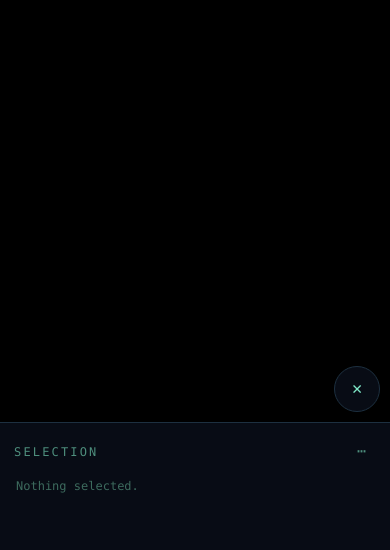
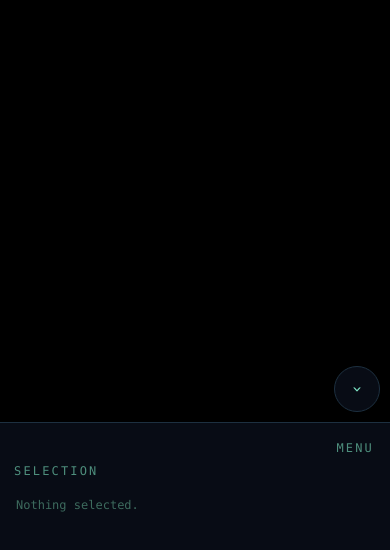
Before and after one commit to shieldsbetter/ragtag, a website: page public/index.html in a window 390 px wide. Both pictures are taken after a click on the button "Details". Drawn offline with Linux system fonts and the light colour scheme.

Commit message:
The menu opens above the selection, not inside it
The way in is a word rather than a glyph, on its own line at the top of the
panel: it is a property of the game, not of the selection, so it opens above
the selection under its own heading. Leaving the button in the SELECTION
header would have put it below the menu it opens.

The hide button is a chevron pointing the way the drawer goes -- down on a
phone held upright, right when the panel takes the side. The whole button
rotates rather than the glyph being swapped, so it stays one character and no
JS branch.

Co-Authored-By: Claude Opus 5 (1M context) <noreply@anthropic.com>
Claude-Session: https://claude.ai/code/session_01Cb2R5Rjmbaf9yxRbJZ3y9K

```diff
--- a/public/game.js
+++ b/public/game.js
@@ -1003,7 +1003,7 @@ function paintGuns(s) {
 
 function syncDetails() {
     document.body.classList.toggle('details-open', detailsOpen);
-    detailsToggle.textContent = detailsOpen ? '\u2715' : '\u2630';
+    detailsToggle.textContent = detailsOpen ? '\u203a' : '\u2630';
     if (!detailsOpen) return;
     // Nothing selected: say so, and drop whatever the last selection left behind rather
     // than leaving a stale fleet in a panel that no longer describes anything. Keyed like
--- a/public/index.html
+++ b/public/index.html
@@ -64,28 +64,29 @@
      furniture in the game with room for a menu, and a menu you have to select a ship to
      reach is a menu nobody finds. */
 
-    /* The heading and the way into the menu share a line: the menu is a property of the
-     game, not of the selection, so it sits above the list rather than in it. */
-    #details header {
+    /* The way into the menu sits above everything else, right-aligned on its own line: the
+     menu is a property of the game rather than of the selection, so it opens above the
+     selection instead of inside it. */
+    #details .bar {
         display: flex;
-        align-items: baseline;
-        justify-content: space-between;
-        gap: 8px;
+        justify-content: flex-end;
     }
-    #details header button {
+    #details .bar button {
         font: inherit;
-        font-size: 15px;
+        letter-spacing: 0.18em;
         color: #4e8f7d;
         background: none;
         border: 0;
-        padding: 4px 10px;
+        padding: 4px 2px 4px 12px;
         cursor: pointer;
         touch-action: manipulation;
     }
     #menu {
         display: flex;
         flex-direction: column;
-        margin: 0 0 8px;
+        margin: 0 0 14px;
+    }
+    #menu button {
         border: 1px solid #1d3040;
     }
     /* An id selector beats the UA's [hidden] rule, so the panel has to say it itself --
@@ -97,7 +98,6 @@
         font: inherit;
         color: #7fe8c8;
         background: #0c1420;
-        border: 0;
         padding: 11px 12px;
         text-align: left;
         cursor: pointer;
@@ -832,8 +832,12 @@
             right 0.18s ease,
             bottom 0.18s ease;
     }
+    /* Open, the button closes the drawer, and the chevron points the way the drawer goes:
+     down on a phone held upright, right when the panel takes the side. Rotating the whole
+     button rather than swapping glyphs keeps it one character and no JS branch. */
     body.details-open #detailsToggle {
         bottom: calc(50vh + var(--edge));
+        transform: rotate(90deg);
     }
 
     /* Turned sideways there is no vertical room to give away, so it takes the right half
@@ -850,6 +854,7 @@
         body.details-open #detailsToggle {
             bottom: var(--edge);
             right: calc(50vw + var(--edge));
+            transform: none;
         }
     }
 
@@ -874,6 +879,7 @@
             top: var(--edge);
             bottom: auto;
             right: calc(var(--panel) + var(--edge));
+            transform: none;
         }
     }
 </style>
@@ -932,13 +938,14 @@
 </div>
 <button id="detailsToggle" type="button" aria-label="Details"></button>
 <aside id="details">
-    <header>
-        <h2>SELECTION</h2>
-        <button type="button" id="menuToggle" aria-label="Menu">⋯</button>
-    </header>
+    <div class="bar">
+        <button type="button" id="menuToggle">MENU</button>
+    </div>
     <nav id="menu" hidden>
+        <h2>MENU</h2>
         <button type="button" id="menuLicences">Open source licences</button>
     </nav>
+    <h2>SELECTION</h2>
     <div id="detailsBody"></div>
 </aside>
 <div id="licences" hidden>
```
